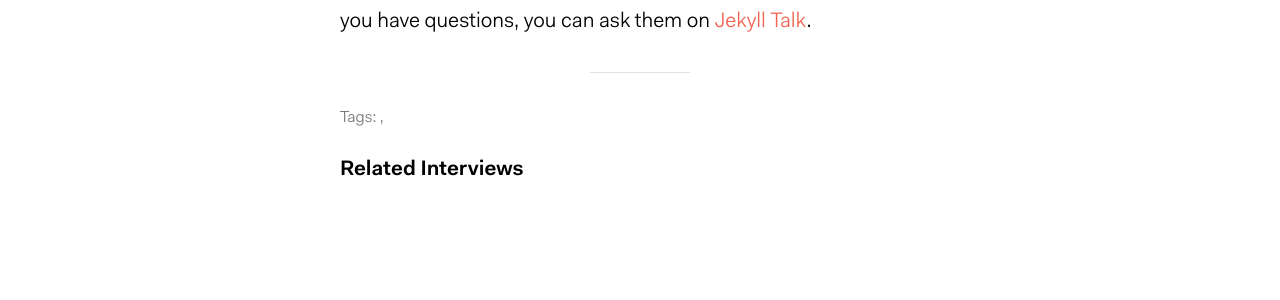
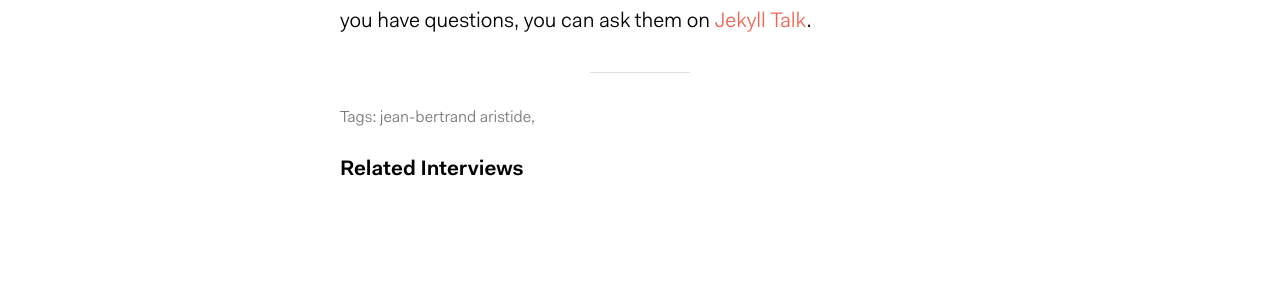
Before and after one commit to kenold/haitipresidents_jekyll, a Jekyll site: the page built from _posts/2017-01-01-welcome-to-jekyll.markdown, in a window 1280 px wide. Shown: the part 901-1201 px from the top of the page. Built offline with Jekyll 4.4.1, drawn with Linux system fonts in a browser that asks for light colours; comment, search, counter and statistics services are not loaded.

Commit message:
add person meta

```diff
--- a/_posts/2017-01-01-welcome-to-jekyll.markdown
+++ b/_posts/2017-01-01-welcome-to-jekyll.markdown
@@ -3,6 +3,7 @@ layout: post
 title:  "Welcome to Jekyll!"
 date:   2017-01-01 14:40:24 -0500
 categories: jekyll update
+person: Jean-Bertrand Aristide
 ---
 You’ll find this post in your `_posts` directory. Go ahead and edit it and re-build the site to see your changes. You can rebuild the site in many different ways, but the most common way is to run `jekyll serve`, which launches a web server and auto-regenerates your site when a file is updated.
 
```
